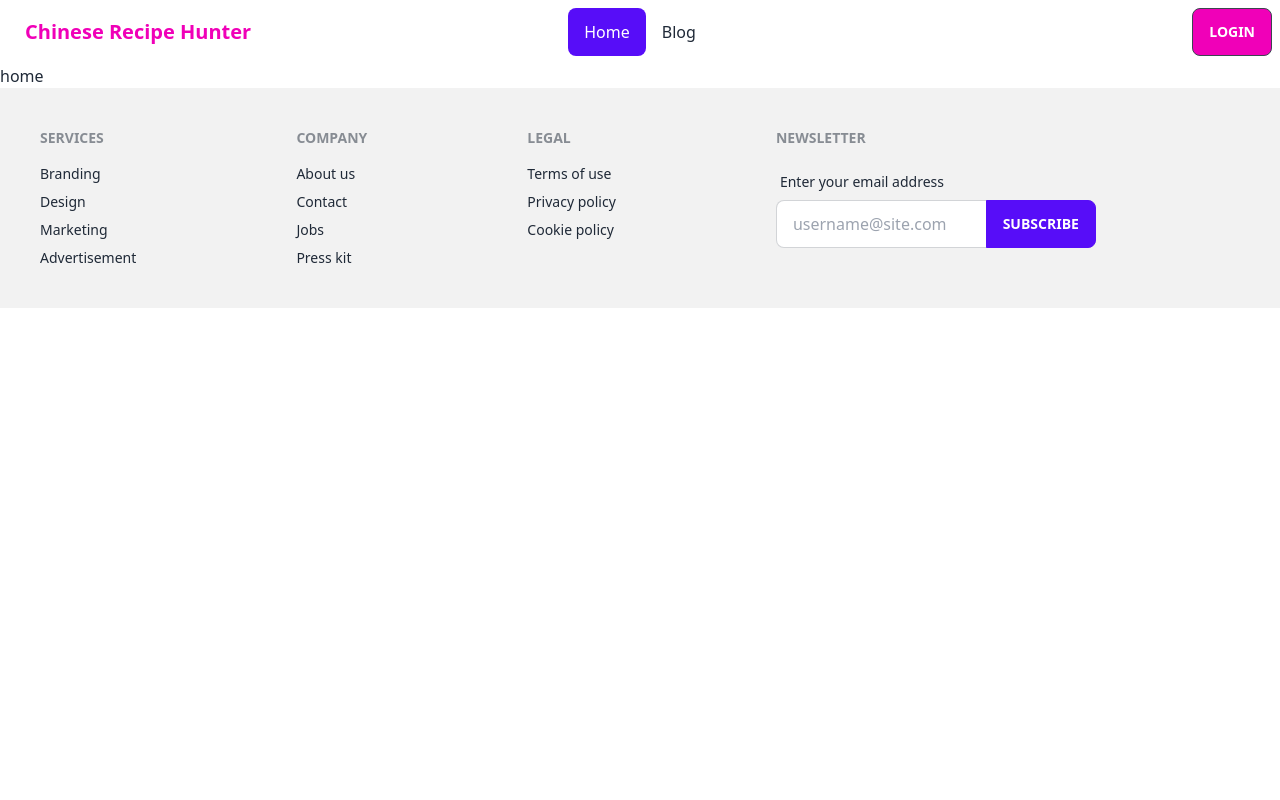
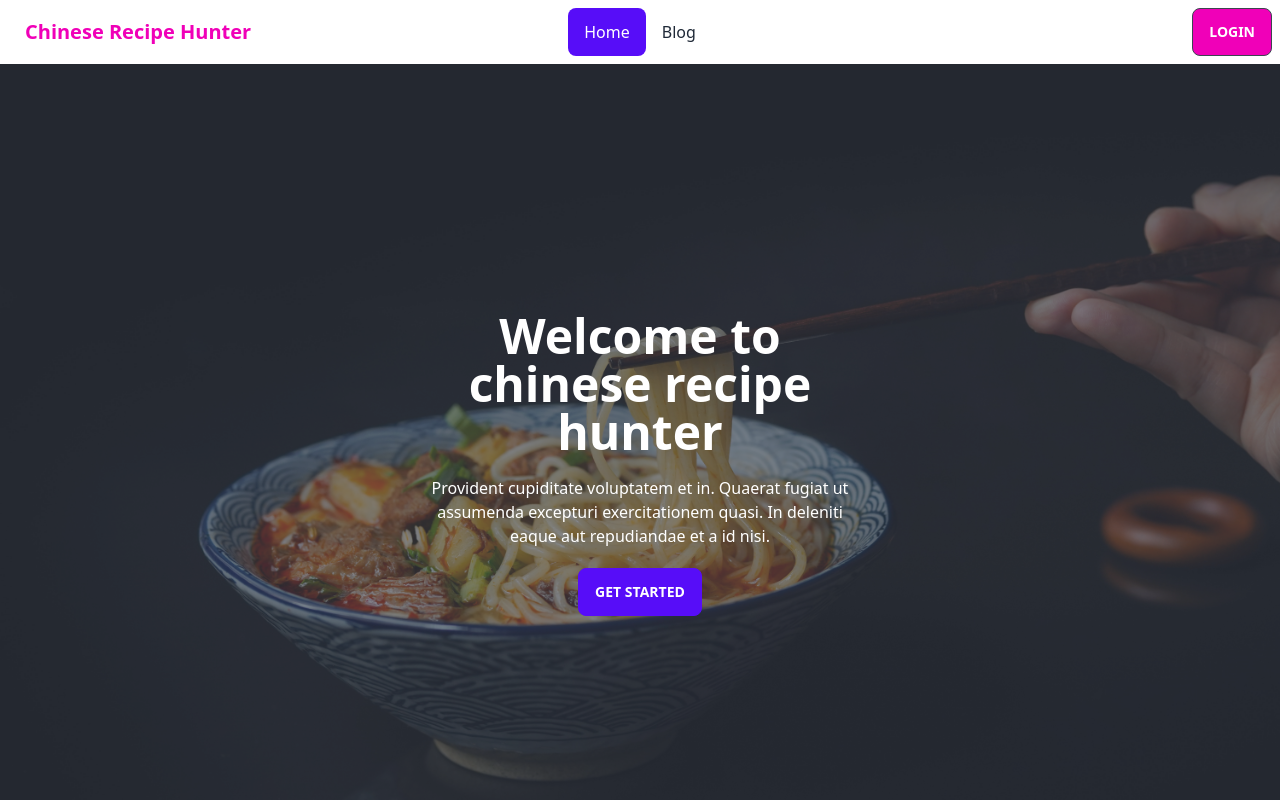
Before and after one commit to getAhsaan/chinese-chef-client, a React (Vite) app: page / in a window 1280 px wide. Shown: the top 800 px of the page. Built offline with nearby package versions, Linux system fonts and the light colour scheme; no server answers.

Commit message:
banner added

```diff
--- a/src/pages/footer/Footer.jsx
+++ b/src/pages/footer/Footer.jsx
@@ -26,7 +26,7 @@ const Footer = () => {
       </div>
       <div>
         <span className="footer-title">Newsletter</span>
-        <div className="form-control w-80">
+        <div className="form-control lg:w-80">
           <label className="label">
             <span className="label-text">Enter your email address</span>
           </label>
--- a/src/pages/home/Home.jsx
+++ b/src/pages/home/Home.jsx
@@ -1,11 +1,12 @@
-import React from 'react';
+import React from "react";
+import Banner from "./banner/Banner";
 
 const Home = () => {
-    return (
-        <div>
-            home
-        </div>
-    );
+  return (
+    <div>
+      <Banner />
+    </div>
+  );
 };
 
 export default Home;
--- /dev/null
+++ b/src/pages/home/banner/Banner.jsx
@@ -0,0 +1,28 @@
+import React from "react";
+import bannerBg from "../../../assets/banner-bg-1.jpg";
+
+const Banner = () => {
+  return (
+    <div
+      className="hero min-h-screen"
+      style={{
+        backgroundImage: `url(${bannerBg})`,
+      }}
+    >
+      <div className="hero-overlay bg-opacity-60"></div>
+      <div className="hero-content text-center text-neutral-content">
+        <div className="max-w-md">
+          <h1 className="mb-5 text-3xl lg:text-5xl font-bold">Welcome to chinese recipe hunter</h1>
+          <p className="mb-5">
+            Provident cupiditate voluptatem et in. Quaerat fugiat ut assumenda
+            excepturi exercitationem quasi. In deleniti eaque aut repudiandae et
+            a id nisi.
+          </p>
+          <button className="btn btn-primary">Get Started</button>
+        </div>
+      </div>
+    </div>
+  );
+};
+
+export default Banner;
```
Also changed, not shown: src/assets/banner-bg-1.jpg (added), src/assets/banner-bg.jpg (added).
